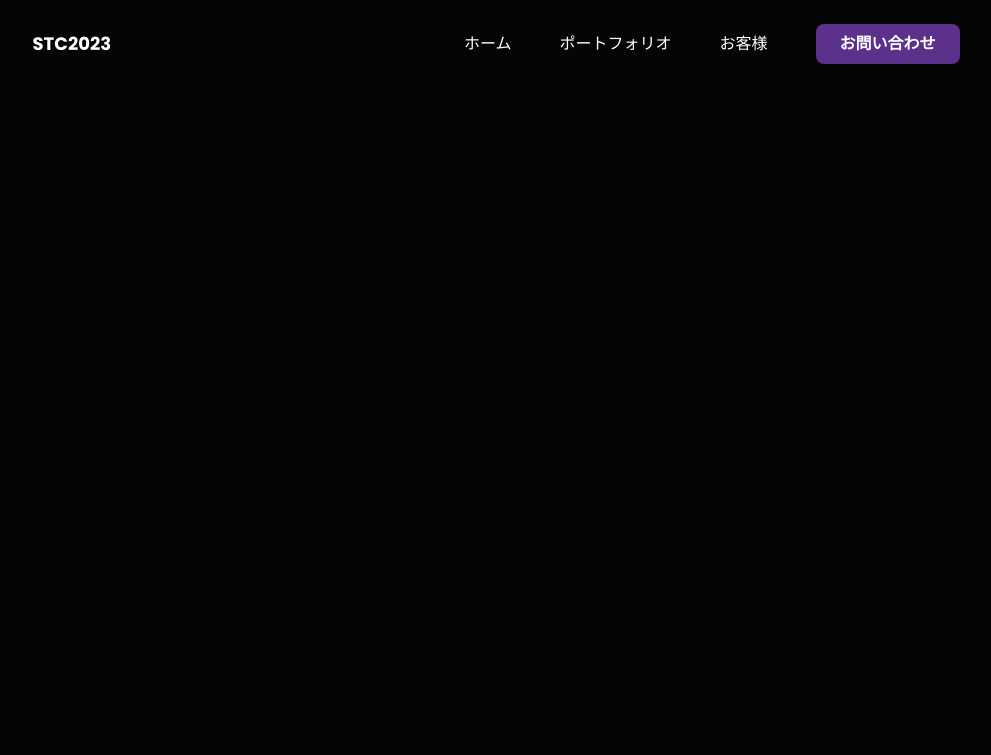
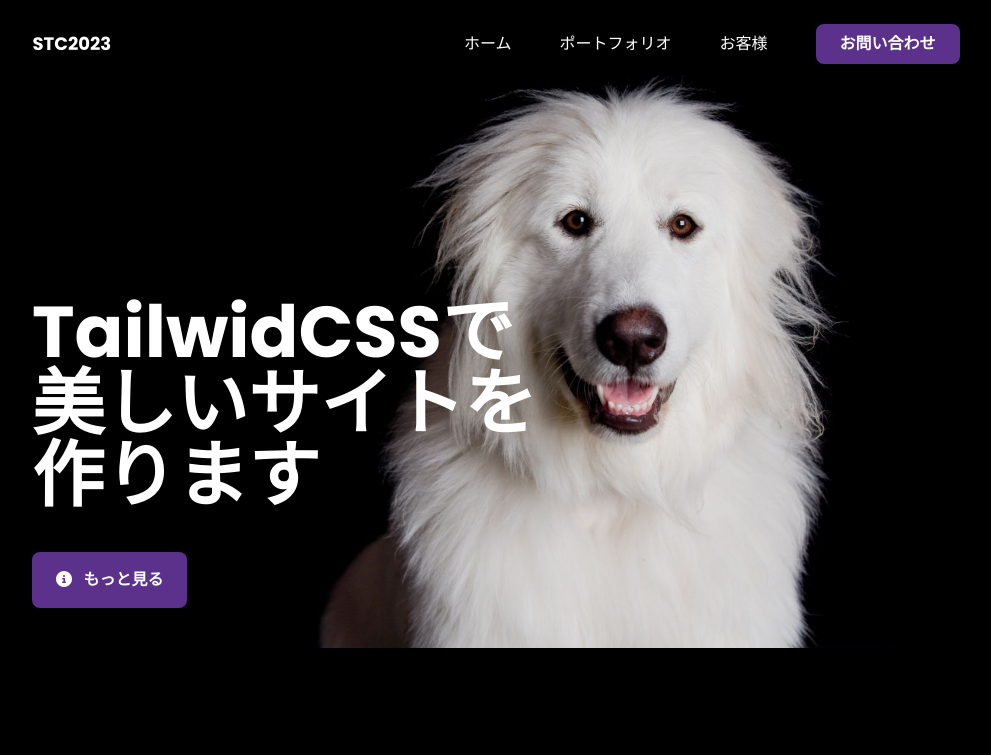
Before and after one commit to Takashi-Matsumura/STC2023-portfolio, a website: page src/index.html in a window 1280 px wide. Shown: the whole page, without its empty margins (144-1135 px from the left). Drawn offline with Linux system fonts and the light colour scheme.

Commit message:
hiro section

```diff
--- a/src/index.html
+++ b/src/index.html
@@ -52,5 +52,36 @@
         </div>
       </div>
     </header>
+
+    <!-- Hirosection -->
+    <div
+      id="home"
+      class="container mt-16 flex justify-between items-center mx-auto px-8 md:px-14 lg:px-24 w-full"
+    >
+      <div class="flex flex-wrap md:flex-nowrap">
+        <div
+          class="md:my-36 lg:ml-20 justify-center md:justify-start max-w-xl flex flex-wrap"
+        >
+          <h1
+            class="font-bold text-5xl text-center md:text-left lg:text-7xl md:text-6xl"
+          >
+            TailwidCSSで<br />
+            美しいサイトを<br />
+            作ります
+          </h1>
+          <button
+            class="px-6 py-4 bg-theme font-bold rounded-lg hover:bg-purple-600 transition-all duration-300 mt-10"
+          >
+            <i class="fa-solid fa-circle-info mr-2"></i>
+            <span>もっと見る</span>
+          </button>
+        </div>
+        <img
+          src="./images/dogwhite.jpg"
+          alt="image"
+          class="md:absolute lg:top-2 lg:right-52 md:w-3/5 w-10/12 mt-12 md:mt-0 right-6 mx-auto -z-10 lg:w-3/6"
+        />
+      </div>
+    </div>
   </body>
 </html>
--- a/tailwind.config.js
+++ b/tailwind.config.js
@@ -4,7 +4,7 @@ module.exports = {
   theme: {
     extend: {
       colors: {
-        body: "#050505",
+        body: "#010000",
         "selected-text": "#A3A3FF",
         theme: "#5c318c",
       },
```
Also changed, not shown: dist/output.css, src/images/dogwhite.jpg (added).
